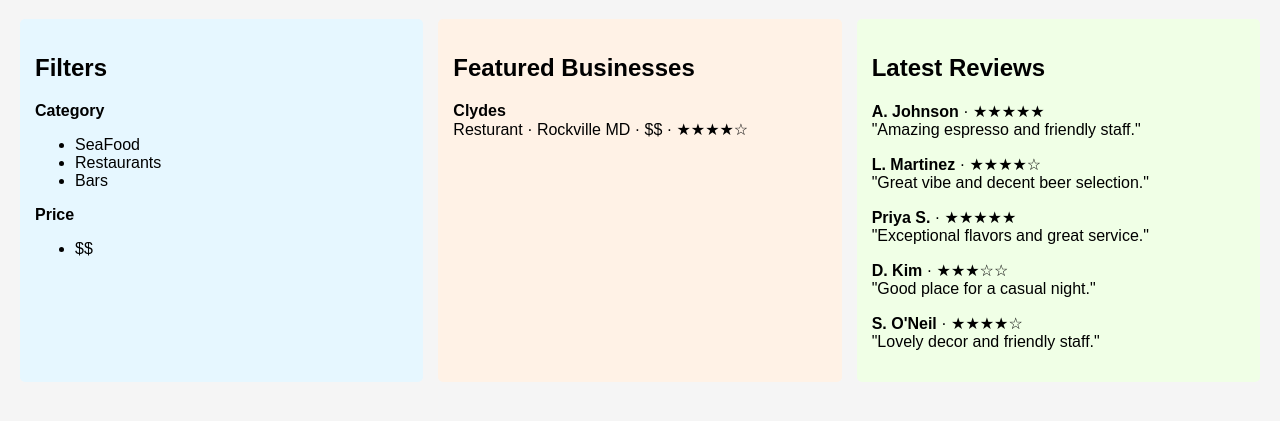
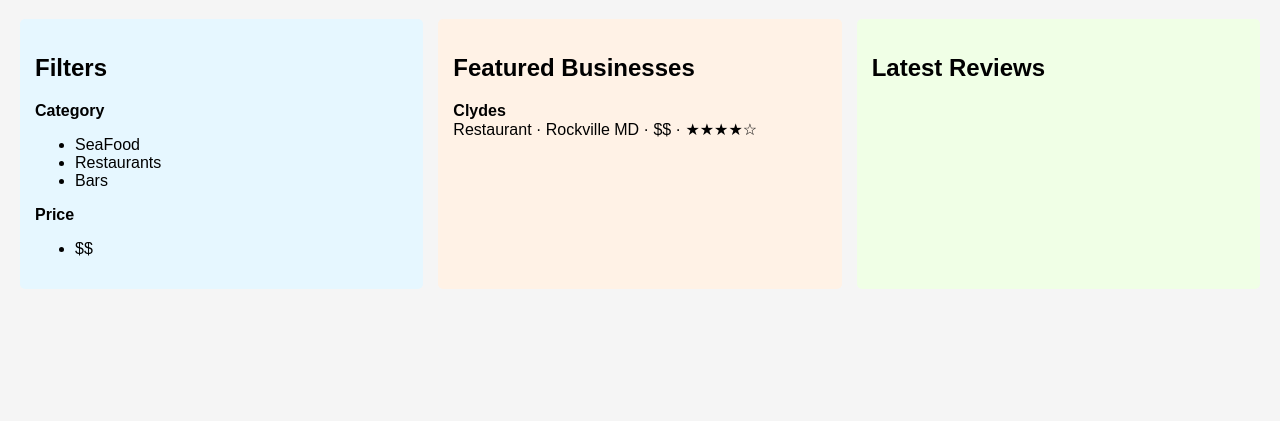
Before and after one commit to ThomasPautler952194/Sluview, a plain HTML site: page index.html in a window 1280 px wide. Shown: the part 61-482 px from the top of the page. Drawn offline with Linux system fonts and the light colour scheme; no server answers.

Commit message:
Update index.html

```diff
--- a/index.html
+++ b/index.html
@@ -21,9 +21,7 @@
             </ul>
             <p><strong>Price</strong></p>
             <ul>
-
                 <li>$$</li>
-
             </ul>
         </div>
 
@@ -31,45 +29,34 @@
         <div class="column businesses">
             <h2>Featured Businesses</h2>
             <p><strong>Clydes</strong><br>
-            Resturant · Rockville MD · $$ · ★★★★☆</p>
-
-
+            Restaurant · Rockville MD · $$ · ★★★★☆</p>
         </div>
 
         <!-- Column C: Reviews -->
         <div class="column reviews">
             <h2>Latest Reviews</h2>
-            <p><strong>A. Johnson</strong> · ★★★★★<br>
-            "Amazing espresso and friendly staff."</p>
-
-            <p><strong>L. Martinez</strong> · ★★★★☆<br>
-            "Great vibe and decent beer selection."</p>
-
-            <p><strong>Priya S.</strong> · ★★★★★<br>
-            "Exceptional flavors and great service."</p>
-
-            <p><strong>D. Kim</strong> · ★★★☆☆<br>
-            "Good place for a casual night."</p>
-
-            <p><strong>S. O'Neil</strong> · ★★★★☆<br>
-            "Lovely decor and friendly staff."</p>
+            <!-- Reviews will be populated here from CSV -->
         </div>
     </div>
-</body>
-</html>
+
     <script>
-    fetch('data/webscraper.csv') // <-- update this if your file has a different path/name
-        .then(response => response.json())
-        .then(reviews => {
+        fetch('data/webscraper.csv') // your CSV file path
+            .then(response => response.text())
+            .then(csvText => {
                 const reviewsDiv = document.querySelector('.reviews');
                 reviewsDiv.innerHTML = '<h2>Latest Reviews</h2>'; // clear placeholder
 
-            reviews.forEach(r => {
-                const stars = '★'.repeat(r.rating) + '☆'.repeat(5 - r.rating);
+                const rows = csvText.trim().split('\n');
+                rows.forEach((row, index) => {
+                    if (index === 0) return; // skip header row
+                    const [reviewer, rating, text] = row.split(',');
+                    const stars = '★'.repeat(Number(rating)) + '☆'.repeat(5 - Number(rating));
                     const p = document.createElement('p');
-                p.innerHTML = `<strong>${r.reviewer}</strong> · ${stars}<br>"${r.text}"`;
+                    p.innerHTML = `<strong>${reviewer}</strong> · ${stars}<br>"${text}"`;
                     reviewsDiv.appendChild(p);
                 });
             })
             .catch(err => console.error('Error loading reviews:', err));
     </script>
+</body>
+</html>
```
Lines whose indentation alone changed are shown as unchanged.
